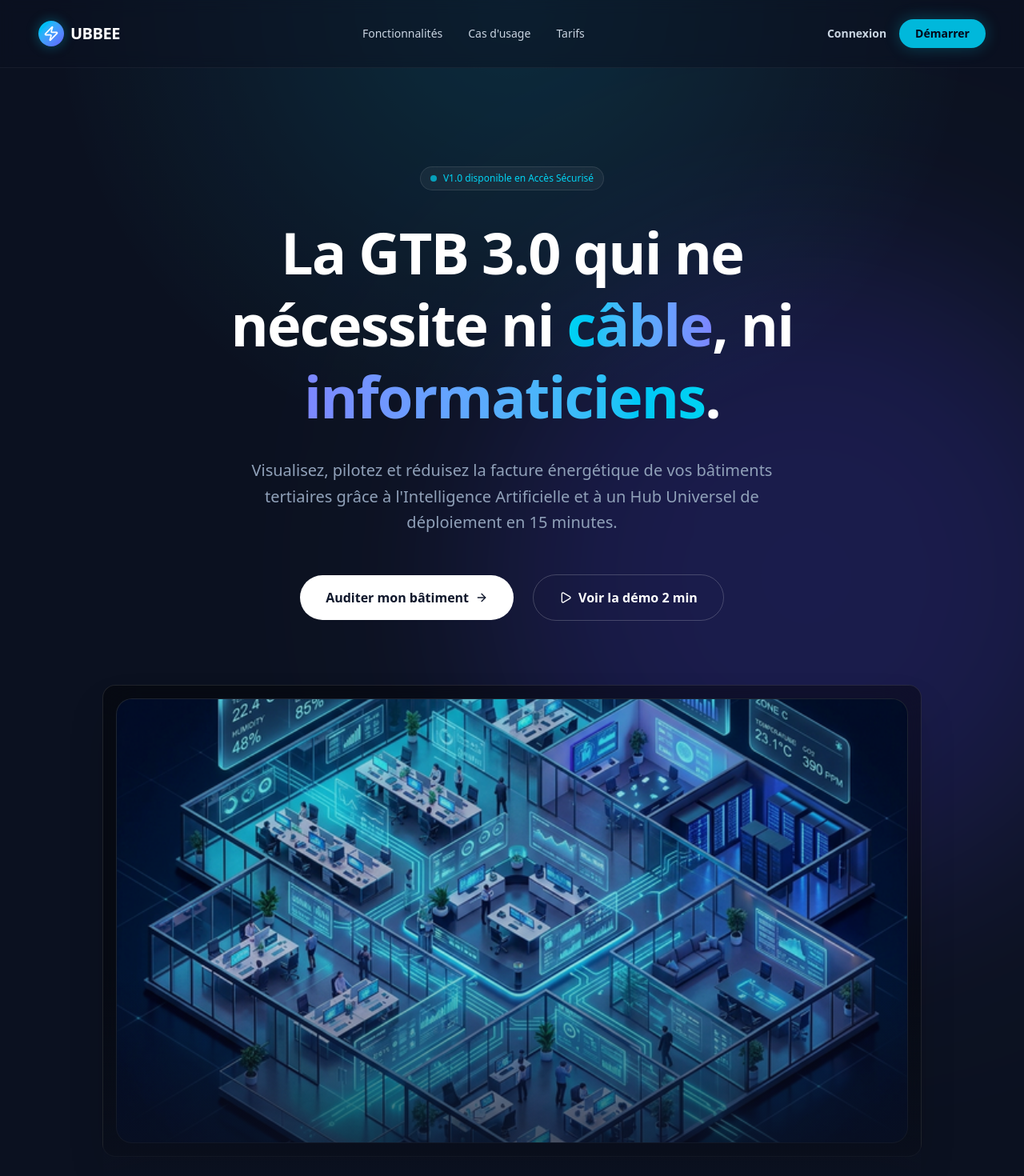
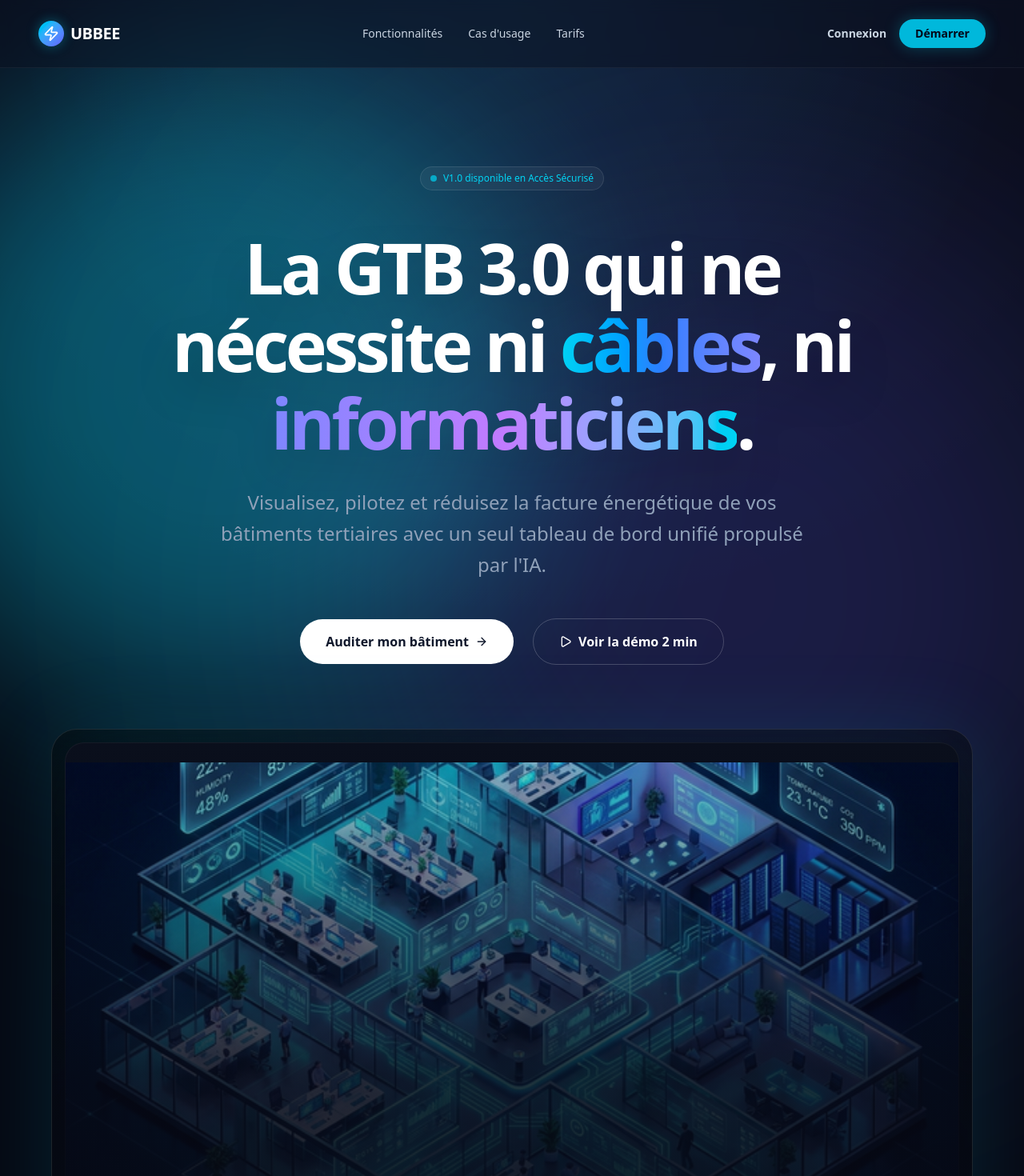
Before and after one commit to yactao/gravity-lab, a Next.js app in the folder smart-building/frontend/: page /welcome in a window 1280 px wide. Shown: the top 1470 px of the page at 80% size. Built offline with nearby package versions, Linux system fonts and the light colour scheme.

Commit message:
style(landing): elevate presentation with premium apple-like SaaS aesthetic

```diff
--- a/smart-building/frontend/src/app/welcome/page.tsx
+++ b/smart-building/frontend/src/app/welcome/page.tsx
@@ -5,12 +5,15 @@ import { ArrowRight, Play, Server, Zap, Globe, Cpu, Cog, BarChart4, ShieldCheck
 
 export default function WelcomePage() {
     return (
-        <div className="min-h-screen bg-[#0B1120] text-slate-300 font-sans selection:bg-cyan-500/30 overflow-x-hidden">
+        <div className="min-h-screen bg-[#060913] text-slate-300 font-sans selection:bg-cyan-500/30 overflow-x-hidden">
 
-            {/* Background Glows */}
-            <div className="absolute top-0 inset-x-0 h-[500px] pointer-events-none opacity-40 mix-blend-screen"
-                style={{ background: "radial-gradient(circle at 50% 0%, rgba(6, 182, 212, 0.4), transparent 70%)" }} />
-            <div className="absolute top-[40%] right-[-10%] w-[800px] h-[800px] rounded-full pointer-events-none opacity-20 blur-[120px] bg-indigo-600 mix-blend-screen" />
+            {/* Premium Animated Background Glows */}
+            <div className="absolute top-0 inset-x-0 h-[600px] pointer-events-none opacity-50 mix-blend-screen"
+                style={{ background: "radial-gradient(circle at 50% 0%, rgba(6, 182, 212, 0.25), transparent 70%)" }} />
+            <div className="absolute top-0 inset-x-0 h-[800px] pointer-events-none opacity-30 mix-blend-screen"
+                style={{ background: "radial-gradient(circle at 50% -20%, rgba(79, 70, 229, 0.4), transparent 80%)" }} />
+            <div className="absolute top-[30%] right-[-10%] w-[1000px] h-[1000px] rounded-full pointer-events-none opacity-10 blur-[150px] bg-indigo-500 mix-blend-screen animate-pulse" style={{ animationDuration: '8s' }} />
+            <div className="absolute bottom-[-10%] left-[-10%] w-[800px] h-[800px] rounded-full pointer-events-none opacity-10 blur-[120px] bg-cyan-500 mix-blend-screen animate-pulse" style={{ animationDuration: '10s' }} />
 
             {/* HEADER */}
             <header className="absolute top-0 left-0 right-0 z-50 flex items-center justify-between px-6 py-6 md:px-12 backdrop-blur-sm bg-[#0B1120]/50 border-b border-white/5">
@@ -41,11 +44,11 @@ export default function WelcomePage() {
                         <span className="w-2 h-2 rounded-full bg-cyan-400 animate-pulse" />
                         V1.0 disponible en Accès Sécurisé
                     </div>
-                    <h1 className="text-4xl md:text-6xl lg:text-7xl font-black text-white tracking-tight max-w-4xl leading-tight mb-8">
-                        La GTB 3.0 qui ne nécessite ni <span className="text-transparent bg-clip-text bg-gradient-to-r from-cyan-400 to-indigo-400">câble</span>, ni <span className="text-transparent bg-clip-text bg-gradient-to-r from-indigo-400 to-cyan-400">informaticiens</span>.
+                    <h1 className="text-5xl md:text-7xl lg:text-[5.5rem] mt-4 font-black text-white tracking-tighter max-w-5xl leading-[1.1] mb-8 drop-shadow-2xl">
+                        La GTB 3.0 qui ne nécessite ni <span className="text-transparent bg-clip-text bg-gradient-to-r from-cyan-400 via-blue-500 to-indigo-400">câbles</span>, ni <span className="text-transparent bg-clip-text bg-gradient-to-r from-indigo-400 via-purple-400 to-cyan-400">informaticiens</span>.
                     </h1>
-                    <p className="text-lg md:text-xl text-slate-400 max-w-2xl mb-12 font-light leading-relaxed">
-                        Visualisez, pilotez et réduisez la facture énergétique de vos bâtiments tertiaires grâce à l'Intelligence Artificielle et à un Hub Universel de déploiement en 15 minutes.
+                    <p className="text-lg md:text-2xl text-slate-400 max-w-3xl mb-12 font-light leading-relaxed">
+                        Visualisez, pilotez et réduisez la facture énergétique de vos bâtiments tertiaires avec un seul tableau de bord unifié propulsé par l'IA.
                     </p>
                     <div className="flex flex-col sm:flex-row items-center gap-6">
                         <Link href="/login" className="px-8 py-4 rounded-full bg-white text-slate-900 font-bold hover:bg-slate-200 transition-colors flex items-center gap-2">
@@ -56,11 +59,12 @@ export default function WelcomePage() {
                         </button>
                     </div>
 
-                    {/* REAL HERO DASHBOARD UI */}
-                    <div className="mt-20 w-full max-w-5xl rounded-2xl border border-white/10 bg-black/40 p-2 md:p-4 backdrop-blur-xl shadow-2xl relative">
-                        <div className="absolute inset-0 bg-gradient-to-t from-[#0B1120] via-transparent to-transparent z-10 rounded-2xl md:h-[120%]" />
-                        <div className="rounded-xl border border-white/5 bg-[#111827] overflow-hidden aspect-video relative flex items-center justify-center group">
-                            <img src="/marketing/hero_isometric.png" alt="UBBEE Jumeau numerique 3D" className="w-full h-full object-cover opacity-90 group-hover:scale-105 group-hover:opacity-100 transition-all duration-1000" />
+                    {/* REAL HERO DASHBOARD UI (Macbook Pro Style) */}
+                    <div className="mt-20 w-full max-w-6xl rounded-[2rem] border border-white/10 bg-black/40 p-4 drop-shadow-[0_0_50px_rgba(6,182,212,0.15)] relative overflow-hidden group">
+                        <div className="absolute inset-x-0 -top-px h-px bg-gradient-to-r from-transparent via-cyan-500/50 to-transparent" />
+                        <div className="absolute inset-0 bg-gradient-to-t from-[#060913] via-[#060913]/80 to-transparent z-10 rounded-2xl md:h-[130%]" />
+                        <div className="rounded-[1.5rem] border border-white/5 bg-[#0a0f1c] overflow-hidden aspect-video relative flex items-center justify-center shadow-2xl">
+                            <img src="/marketing/hero_isometric.png" alt="UBBEE Jumeau numerique 3D" className="w-full h-full object-cover opacity-90 group-hover:scale-105 group-hover:opacity-100 transition-all duration-[2000ms] ease-out pt-6" />
                         </div>
                     </div>
                 </section>
```
